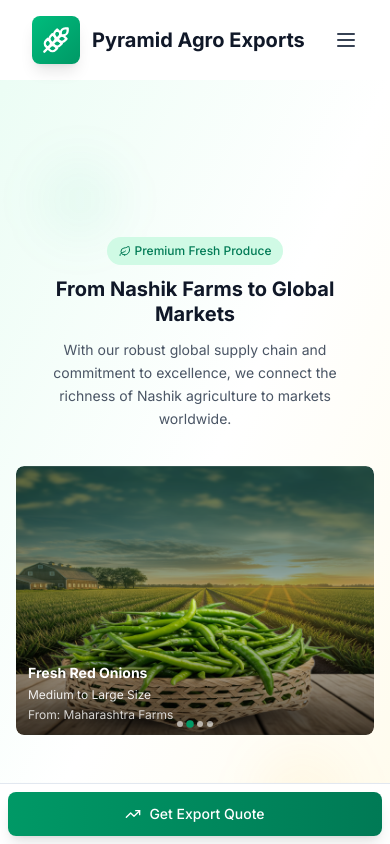
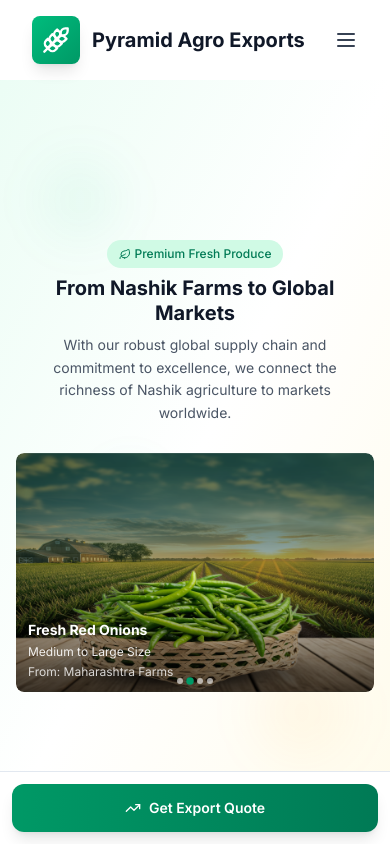
Before and after one commit to sapatil2212/Pyramid-Agro-Export, a Next.js app: page / in a window 390 px wide. Shown: the top 844 px of the page. Built offline with nearby package versions, Linux system fonts and the light colour scheme.

Commit message:
Improve mobile hero section: reduce spacing, increase image height, enhance professional layout

```diff
--- a/src/components/hero.tsx
+++ b/src/components/hero.tsx
@@ -149,7 +149,7 @@ function ProductCarousel() {
         initial={{ opacity: 0, scale: 0.95 }}
         animate={{ opacity: 1, scale: 1 }}
         transition={{ duration: 0.8, ease: "easeOut" }}
-        className="flex items-center justify-center rounded-lg sm:rounded-xl shadow-lg overflow-hidden bg-white w-full aspect-[4/3] sm:aspect-[3/2] md:aspect-[4/3] lg:aspect-[3/2] max-w-full"
+        className="flex items-center justify-center rounded-lg sm:rounded-xl shadow-lg overflow-hidden bg-white w-full aspect-[3/2] sm:aspect-[3/2] md:aspect-[4/3] lg:aspect-[3/2] max-w-full"
       >
         <div className="relative w-full h-full">
           <Image
@@ -216,7 +216,7 @@ function ProductCarousel() {
 
 export function Hero() {
   return (
-    <section className="relative bg-gradient-to-br from-emerald-50 via-white to-amber-50 min-h-screen flex items-center overflow-hidden w-full">
+    <section className="relative bg-gradient-to-br from-emerald-50 via-white to-amber-50 min-h-[90vh] sm:min-h-screen flex items-center overflow-hidden w-full">
       {/* Background decorative elements */}
       <div className="absolute inset-0 overflow-hidden">
         <div className="absolute top-20 left-10 w-20 h-20 bg-emerald-500/5 rounded-full blur-xl"></div>
@@ -224,14 +224,14 @@ export function Hero() {
         <div className="absolute bottom-20 right-10 w-24 h-24 bg-amber-500/5 rounded-full blur-xl"></div>
       </div>
 
-      <div className="container mx-auto px-3 sm:px-4 md:px-8 lg:px-16 xl:px-32 -mt-4 sm:-mt-8 md:-mt-12 pb-4 sm:pb-0 md:pb-8 relative z-10 w-full max-w-full">
-        <div className="grid grid-cols-1 lg:grid-cols-2 gap-6 sm:gap-8 md:gap-12 lg:gap-16 items-center w-full max-w-full overflow-hidden">
+      <div className="container mx-auto px-3 sm:px-4 md:px-8 lg:px-16 xl:px-32 pt-8 sm:pt-12 md:pt-16 pb-4 sm:pb-0 md:pb-8 relative z-10 w-full max-w-full">
+        <div className="grid grid-cols-1 lg:grid-cols-2 gap-4 sm:gap-6 md:gap-8 lg:gap-12 items-center w-full max-w-full overflow-hidden">
           {/* Left Content */}
           <motion.div
             initial={{ opacity: 0, x: -50 }}
             animate={{ opacity: 1, x: 0 }}
             transition={{ duration: 0.8 }}
-            className="space-y-3 sm:space-y-4 md:space-y-6 lg:space-y-8 text-center lg:text-left order-1 lg:order-1"
+            className="space-y-2 sm:space-y-3 md:space-y-4 lg:space-y-6 text-center lg:text-left order-1 lg:order-1"
           >
             {/* Badge */}
             <motion.div
@@ -246,7 +246,7 @@ export function Hero() {
             </motion.div>
 
             {/* Main Headline */}
-            <div className="space-y-3 sm:space-y-4">
+            <div className="space-y-2 sm:space-y-3">
               {/* Animated Tagline as Main Headline */}
               <motion.div
                 initial={{ opacity: 0, filter: "blur(8px)", scale: 0.95 }}
@@ -363,7 +363,7 @@ export function Hero() {
             initial={{ opacity: 0, x: 50 }}
             animate={{ opacity: 1, x: 0 }}
             transition={{ duration: 0.8, delay: 0.3 }}
-            className="relative w-full h-full mt-0 order-2 lg:order-2 max-w-full overflow-hidden"
+            className="relative w-full h-full mt-2 sm:mt-4 lg:mt-0 order-2 lg:order-2 max-w-full overflow-hidden"
           >
             <ProductCarousel />
           </motion.div>
@@ -395,13 +395,13 @@ export function Hero() {
         initial={{ opacity: 0, y: 100 }}
         animate={{ opacity: 1, y: 0 }}
         transition={{ delay: 1.2, duration: 0.8 }}
-        className="md:hidden fixed bottom-0 left-0 right-0 z-50 p-2 sm:p-3 bg-white/95 backdrop-blur-sm border-t border-gray-200 shadow-lg safe-area-inset-bottom"
+        className="md:hidden fixed bottom-0 left-0 right-0 z-50 p-3 sm:p-4 bg-white/98 backdrop-blur-md border-t border-gray-200 shadow-xl safe-area-inset-bottom"
         style={{ pointerEvents: 'auto' }}
       >
         <Button
           size="lg"
           asChild
-          className="group shadow-lg px-4 sm:px-6 py-2.5 sm:py-3 rounded-lg text-sm font-medium w-full flex items-center justify-center gap-2 bg-gradient-to-r from-emerald-600 to-emerald-700 text-white min-h-[44px]"
+          className="group shadow-lg px-6 sm:px-8 py-3 sm:py-4 rounded-xl text-sm font-semibold w-full flex items-center justify-center gap-2 bg-gradient-to-r from-emerald-600 to-emerald-700 hover:from-emerald-700 hover:to-emerald-800 text-white min-h-[48px] transition-all duration-200"
         >
           <Link href="/contact">
             <TrendingUp className="h-4 w-4" />
```
